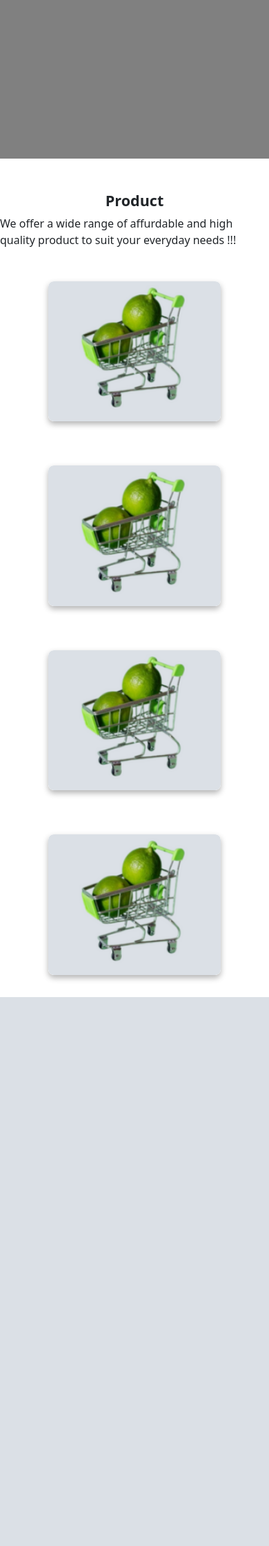
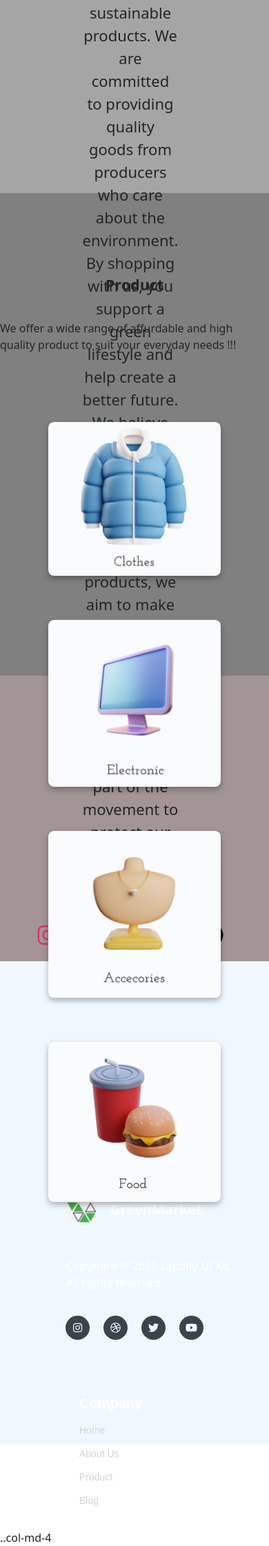
Before and after one commit to Depajatip/GreenMarket, a CodeIgniter app: page /GreenMarket/ in a window 390 px wide; the page is wider, and only the part inside the window is pictured. Shown: the part 1240-3482 px from the top of that part at 69% size. Before the commit the page ends 2686 px from the top of that part, so only its background shows below. Run offline with CodeIgniter, Linux system fonts and the light colour scheme.

Commit message:
fix: update front end and fix scroll page

```diff
--- a/application/views/V_HalamanUtama.php
+++ b/application/views/V_HalamanUtama.php
@@ -5,6 +5,7 @@
 	<title>Welcome To Green Mart</title>
 	<link rel="stylesheet" href="<?php echo base_url('assets/css/style.css'); ?>">
 	<link href="https://cdn.jsdelivr.net/npm/bootstrap@5.3.7/dist/css/bootstrap.min.css" rel="stylesheet" integrity="sha384-LN+7fdVzj6u52u30Kp6M/trliBMCMKTyK833zpbD+pXdCLuTusPj697FH4R/5mcr" crossorigin="anonymous">
+	<link rel="stylesheet" href="https://cdnjs.cloudflare.com/ajax/libs/font-awesome/6.4.0/css/all.min.css">
 </head>
 
 <body id="body">
@@ -21,7 +22,7 @@
 						<li class="nav-item"><a class="nav-link active" href="#halamanHome">Home</a></li>
 						<li class="nav-item"><a class="nav-link" href="#halamanAboutUs">About Us</a></li>
 						<li class="nav-item"><a class="nav-link" href="#halamanProduct">Product</a></li>
-						<li class="nav-item"><a class="nav-link" href="#content">Content</a></li>
+						<li class="nav-item"><a class="nav-link" href="#halamanBlog">Blog</a></li>
 					</ul>
 				</div>
 			</div>
@@ -55,8 +56,27 @@
 
 		<section id="halamanAboutUs">
 			<div class="row">
-				<div class="d-flex flex-column justify-content-center align-items-center mt-5 mb-5">
-					<h4 class="fw-bold">About Us</h4>
+				<div class="row" style="padding-right: 0px;">
+					<div class="col-md-9">
+						<div class="d-flex flex-column justify-content-center align-items-center mb-5" style="margin-top: 120px;">
+							<h4 class="fw-bold">About Us</h4>
+							<p style="font-size: 22px;margin-top: 70px;text-align: center;margin-left: 150px;margin-right: 150px;">
+								GreenMarket is an e-commerce platform offering eco-friendly and sustainable products. We are committed to providing quality goods from producers who care about the environment. By shopping with us, you support a green lifestyle and help create a better future.
+								We believe that every small choice matters, and through our carefully selected products, we aim to make sustainable living easy and accessible. Join GreenMarket today and be part of the movement to protect our planet.
+							</p>
+						</div>
+						<div class="d-flex flex-column">
+							<div id="icon-row">
+								<a href="#"><i class="fab fa-instagram fa-2x" style="color:#E1306C;"></i></a>
+								<a href="#"><i class="fab fa-whatsapp fa-2x" style="color:#25D366;"></i></a>
+								<a href="#"><i class="far fa-envelope fa-2x" style="color:#EA4335;"></i></a>
+								<a href="#"><i class="fab fa-github fa-2x" style="color:#000;"></i></a>
+							</div>
+						</div>
+					</div>
+					<div class="col-md-3" style="background-color: aliceblue; height: 700px;">
+						<!-- <img src="assets/img/p.png" alt="Cart Image" class="hero-img" style="width: 400px; display: block;"> -->
+					</div>
 				</div>
 			</div>
 
@@ -65,7 +85,7 @@
 
 		<section id="halamanProduct">
 			<div class="row">
-				<div class="d-flex flex-column justify-content-center align-items-center mt-5 mb-5">
+				<div class="d-flex flex-column justify-content-center align-items-center" style="margin-top: 120px; margin-bottom: 100px; gap: 30px;">
 					<h4 class="fw-bold">Product</h4>
 					<span>We offer a wide range of affurdable and high quality product to suit your everyday needs !!!</span>
 				</div>
@@ -75,7 +95,7 @@
 					<!-- Portfolio Item 1 -->
 					<div class="portfolio__item">
 						<div class="portfolio__img">
-							<img src="assets/img/cart.png" alt="Project 1">
+							<img src="assets/img/baju.png" alt="Project 1">
 							<div class="portfolio__link">
 								<a href="/gallery.html" class="portfolio__link-name">View details</a>
 							</div>
@@ -88,7 +108,7 @@
 					<!-- Portfolio Item 2 -->
 					<div class="portfolio__item">
 						<div class="portfolio__img">
-							<img src="assets/img/cart.png" alt="Project 2">
+							<img src="assets/img/komputer.png" alt="Project 2">
 							<div class="portfolio__link">
 								<a href="/gallery.html" class="portfolio__link-name">View details</a>
 							</div>
@@ -101,7 +121,7 @@
 					<!-- Portfolio Item 3 -->
 					<div class="portfolio__item">
 						<div class="portfolio__img">
-							<img src="assets/img/cart.png" alt="Project 3">
+							<img src="assets/img/aksesoris.png" alt="Project 3">
 							<div class="portfolio__link">
 								<a href="/gallery.html" class="portfolio__link-name">View details</a>
 							</div>
@@ -114,7 +134,7 @@
 					<!-- Portfolio Item 4 -->
 					<div class="portfolio__item">
 						<div class="portfolio__img">
-							<img src="assets/img/cart.png" alt="Project 4">
+							<img src="assets/img/food.png" alt="Project 4">
 							<div class="portfolio__link">
 								<a href="/gallery.html" class="portfolio__link-name">View details</a>
 							</div>
@@ -126,6 +146,49 @@
 				</div>
 			</section>
 		</section>
+
+		<section id="halamanBlog">
+			<div class="row">
+				<div class="d-flex flex-column justify-content-center align-items-center mt-5 mb-5">
+					<h4 class="fw-bold">Blog</h4>
+				</div>
+			</div>
+
+		</section>
+
+		<footer id="halamanFooter">
+			<div class="row" style="height: 100%;">
+				<div class="col-md-5">
+					<div style="display: flex;align-items: center;justify-content: center;margin-top: 62px">
+						<img src="<?php echo base_url('assets/img/logoGM.png'); ?>" style="height: 30px; margin-right: 20px;" alt="">
+						<h5 class="fw-bold" style="color: white;">GreenMarket</h5>
+					</div>
+					<div style="margin-top: 50px;justify-content: center;display: flex; margin-left: 43px;">
+						<p style="color: white;" style="font-size: 6px;">Copyright © 2020 Landify UI Kit.<br>All rights reserved</p>
+					</div>
+					<div class="social-icons">
+						<a href="#" class="icon"><i class="fab fa-instagram"></i></a>
+						<a href="#" class="icon"><i class="fab fa-dribbble"></i></a>
+						<a href="#" class="icon"><i class="fab fa-twitter"></i></a>
+						<a href="#" class="icon"><i class="fab fa-youtube"></i></a>
+					</div>
+				</div>
+				<div class="col-md-3">
+					<div style="display: flex;align-items: center;justify-content: center;margin-top: 40px">
+						<div class="company-section">
+							<h5>Company</h5>
+							<ul>
+								<li><a href="#halamanHome">Home</a></li>
+								<li><a href="#halamanAboutUs">About Us</a></li>
+								<li><a href="#halamanProduct">Product</a></li>
+								<li><a href="#halamanBlog">Blog</a></li>
+							</ul>
+						</div>
+					</div>
+				</div>
+				<div class="col-md-4">..col-md-4</div>
+			</div>
+		</footer>
 	</div>
 </body>
 <script src="https://cdn.jsdelivr.net/npm/bootstrap@5.3.7/dist/js/bootstrap.bundle.min.js" integrity="sha384-ndDqU0Gzau9qJ1lfW4pNLlhNTkCfHzAVBReH9diLvGRem5+R9g2FzA8ZGN954O5Q" crossorigin="anonymous"></script>
--- a/assets/css/style.css
+++ b/assets/css/style.css
@@ -25,17 +25,24 @@ nav ul li a:hover {
     background-color: #DBE0E6;
     padding-top: 9rem !important;
     padding-bottom: 3rem !important;
-    height: 700px;
+    height: 750px;
 }
 #halamanProduct {
     height: 700px;
-    background-color: white;
+    background-color: gray;
 }
 #halamanAboutUs {
     height: 700px;
-    background-color: gray;
+    background-color: rgba(128, 128, 128, 0.705);
 }
-
+#halamanBlog {
+    background-color: rgba(37, 4, 4, 0.418);
+    height: 700px;
+}
+#halamanFooter {
+    height: 300px;
+    background-color: #263238;
+}
 .portfolio__container {
   Display: grid;
   Grid-template-columns: repeat(auto-fit, minmax(250px, 1fr)); /* Kolom responsif */
@@ -43,14 +50,12 @@ nav ul li a:hover {
   Justify-items: center;
   Padding: 0 1rem;
 }
-
 .portfolio__item {
   Display: flex;
   Flex-direction: column;
   Justify-content: center;
   Align-items: center;
 }
-
 .portfolio__img {
   Width: 250px;
   Position: relative;
@@ -60,19 +65,15 @@ nav ul li a:hover {
    Background-color 0.3s, color 0.3s;
   Box-shadow: 0 4px 8px rgba(0, 0, 0, 0.3);
 }
-
 .portfolio__img img {
   Width: 100%;
   Display: block;
   Border-radius: .5rem;
   Transition: transform 0.3s ease;
 }
-
 .portfolio__img:hover img {
   Transform: scale(1.1);
 }
-
-
 .portfolio__link {
   Position: absolute;
   Bottom: -100%;
@@ -86,11 +87,9 @@ nav ul li a:hover {
   Border-radius: .5rem;
   Transition: bottom 0.3s ease;
 }
-
 .portfolio__img:hover .portfolio__link {
   Bottom: 0;
 }
-
 .portfolio__link-name {
   Color: #ffffff;
   Font-size: 1.2rem;
@@ -98,9 +97,69 @@ nav ul li a:hover {
   Font-weight: bold;
   Text-transform: uppercase;
 }
-
 .portfolio__desc {
   Text-align: center;
   Margin-top: 1rem;
   Font-size: 1rem;
 }
+nav.navbar {
+    height: 70px !important;
+    padding: 0.75rem 1rem !important;
+    transition: none !important;
+}
+section {
+  scroll-margin-top: 70px;
+}
+.social-icons {
+  display: flex;
+  justify-content: center;
+  gap: 20px;
+  padding: 20px;
+}
+.social-icons .icon {
+  background-color: #3a444a;
+  color: white;
+  width: 35px;
+  height: 35px;
+  border-radius: 50%;
+  display: flex;
+  justify-content: center;
+  align-items: center;
+  font-size: 15px;
+  transition: background-color 0.3s, transform 0.3s;
+  text-decoration: none;
+}
+.social-icons .icon:hover {
+  background-color: #5c6b72;
+  transform: scale(1.1);
+}
+.company-section {
+  padding: 20px;
+  width: 200px;
+  font-family: sans-serif;
+}
+.company-section h5 {
+  color: white;
+  font-weight: bold;
+  margin-bottom: 15px;
+}
+.company-section ul {
+  list-style: none;
+  padding: 0;
+  margin: 0;
+}
+.company-section ul li {
+  margin-bottom: 10px;
+}
+.company-section ul li a {
+  color: #cfd4d8;
+  text-decoration: none;
+  font-size: 14px;
+}
+#icon-row {
+  display: flex;
+  justify-content: center;
+  align-items: center;
+  gap: 50px;
+  padding: 20px;
+}
```
Also changed, not shown: assets/img/aksesoris.png (added), assets/img/baju.png (added), assets/img/food.png (added), assets/img/komputer.png (added).
